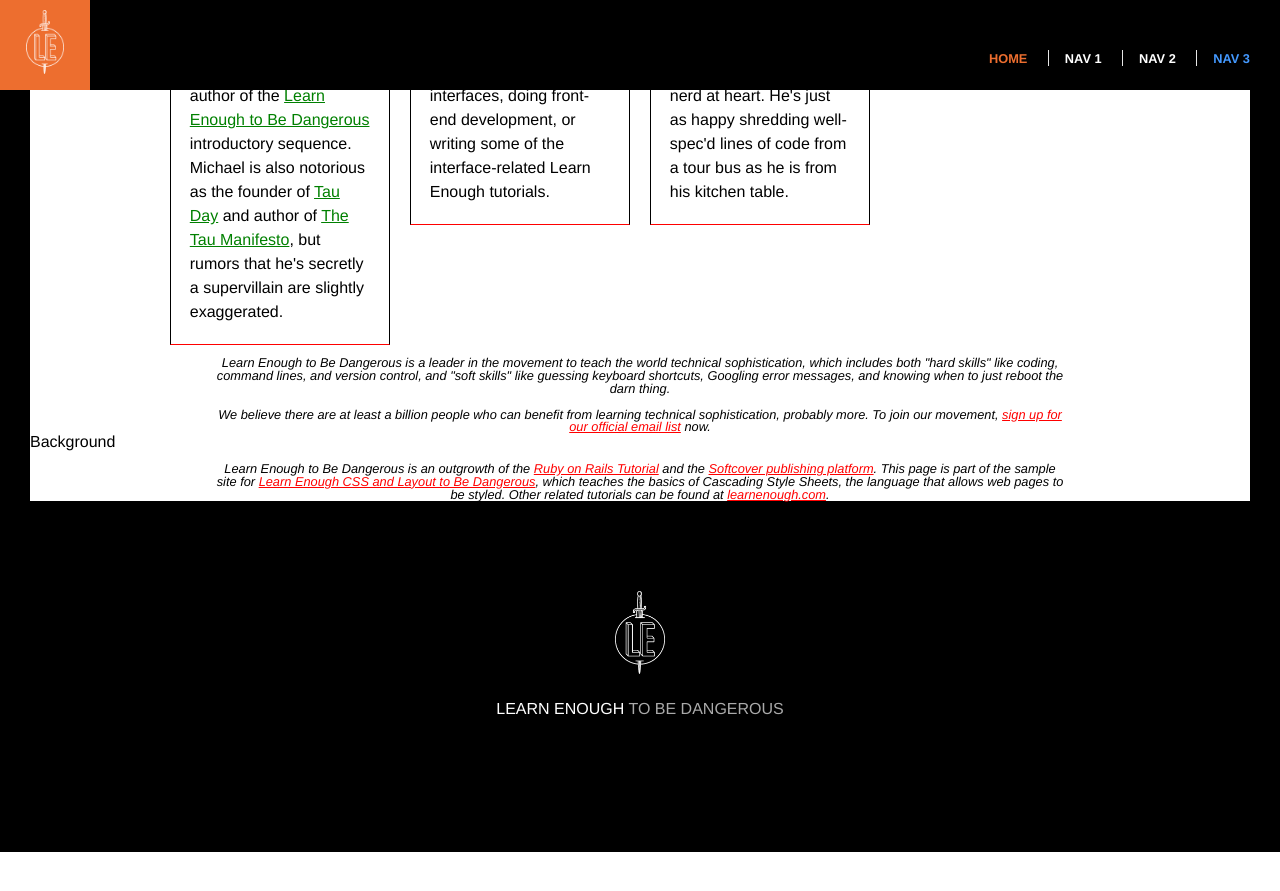
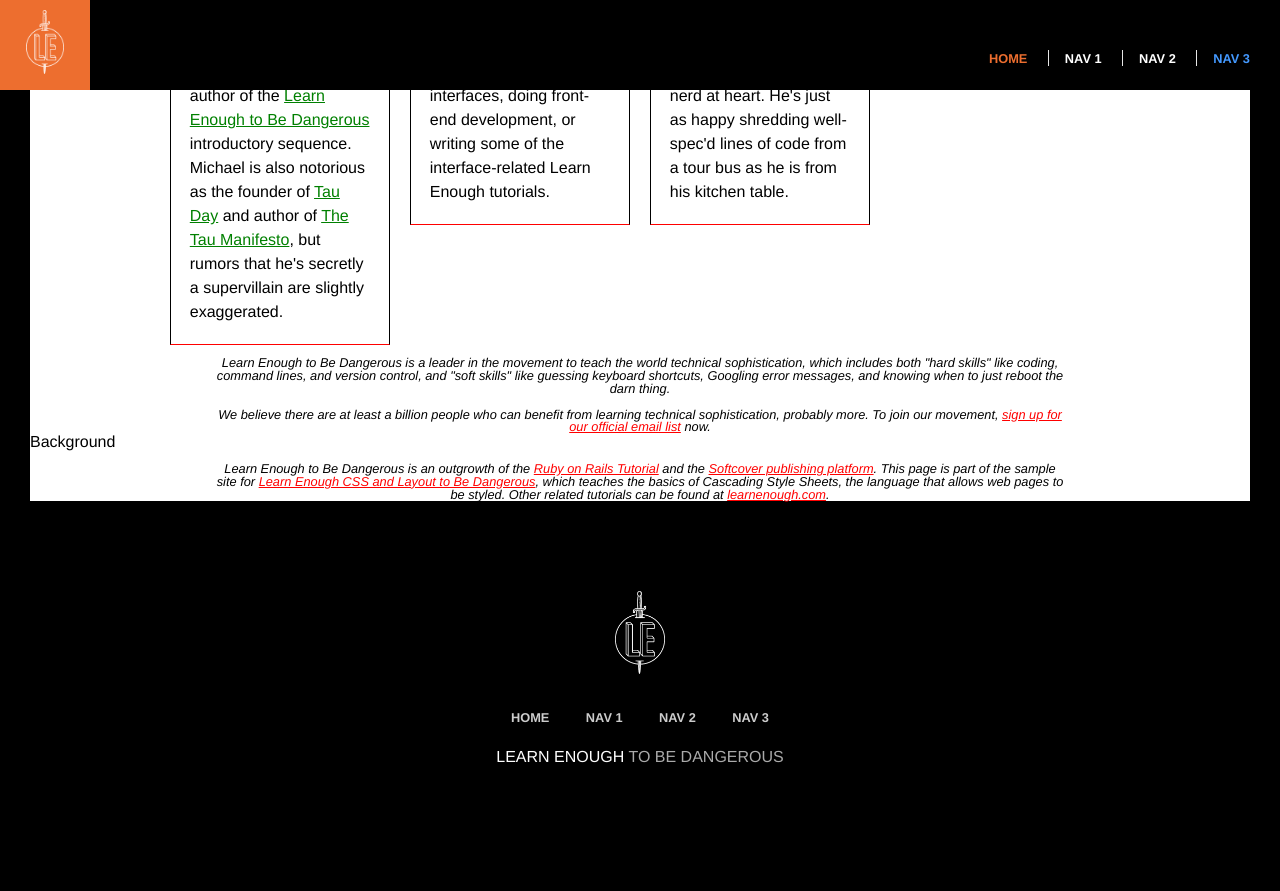
Before and after one commit to leshnik/LE-html, a Jekyll site: the page built from index.html, in a window 1280 px wide and 900 px high, scrolled down 796 px. Shown: the top 891 px of the window. Built offline with Jekyll 4.4.1, drawn with Linux system fonts in a browser that asks for light colours; nearby versions of some CDN libraries; library files that are not in the unit come from our copies; before the commit the page ends 1648 px from its top, so only the background shows below that.

Commit message:
Cut navigation to its own include and reference it from header and footer.html. (An include included in an include)
.

```diff
--- a/_includes/footer.html
+++ b/_includes/footer.html
@@ -1,6 +1,10 @@
 <footer class="footer">
   <a class="footer-logo" href="/">
     <img src="/images/logo.png" alt="Learn Enough"></a>
-
+  <nav>
+    <ul class="footer-nav nav-links">
+      {% include nav-links.html %}
+    </ul>
+  </nav>
   <h3>Learn Enough <span>to Be Dangerous</span></h3>
 </footer>
--- a/_includes/header.html
+++ b/_includes/header.html
@@ -1,10 +1,7 @@
 <header class="header">
   <nav>
-    <ul class="header-nav">
-      <li><a href="/">Home</a></li>
-      <li><a href="#">Nav 1</a></li>
-      <li><a href="#">Nav 2</a></li>
-      <li><a href="#">Nav 3</a></li>
+    <ul class="header-nav nav-links">
+      {% include nav-links.html %}
     </ul>
   </nav>
   <a href="/" class="header-logo"><img src="/images/logo.png" alt="Learn Enough"></a>
--- /dev/null
+++ b/_includes/nav-links.html
@@ -0,0 +1,7 @@
+<li><a href="/">Home</a></li>
+
+<li><a href="#">Nav 1</a></li>
+
+<li><a href="#">Nav 2</a></li>
+
+<li><a href="#">Nav 3</a></li>
--- a/css/main.css
+++ b/css/main.css
@@ -55,10 +55,6 @@
 }
 .header-nav a {
   color: #fff;
-  font-size: 0.8rem;
-  font-weight: bold;
-  text-decoration: none;
-  text-transform: uppercase;
 }
 .header-nav a:hover, .header-nav a:active {
   color: #ed6e2f;
@@ -81,6 +77,16 @@
   background-color: #ed6e2f;
 
 }
+/* NAV STYLES */
+.nav-links a {
+  font-size: 0.8rem;
+  font-weight: bold;
+  text-decoration: none;
+  text-transform: uppercase;
+}
+.nav-links a:hover, .nav-links a:active {
+  color: #ed6e2f;
+}
 /* FOOTER STYLES */
 .footer {
   background-color: #000;
@@ -97,6 +103,13 @@
 }
 .footer h3 span {
   color: #aaa;
+}
+.footer-nav li {
+  display: inline-block;
+  margin: 2em 1em 0;
+}
+.footer-nav a {
+  color: #ccc;
 }
 
 /* HERO STYLES */
```
Also changed, not shown: 2 other files.
